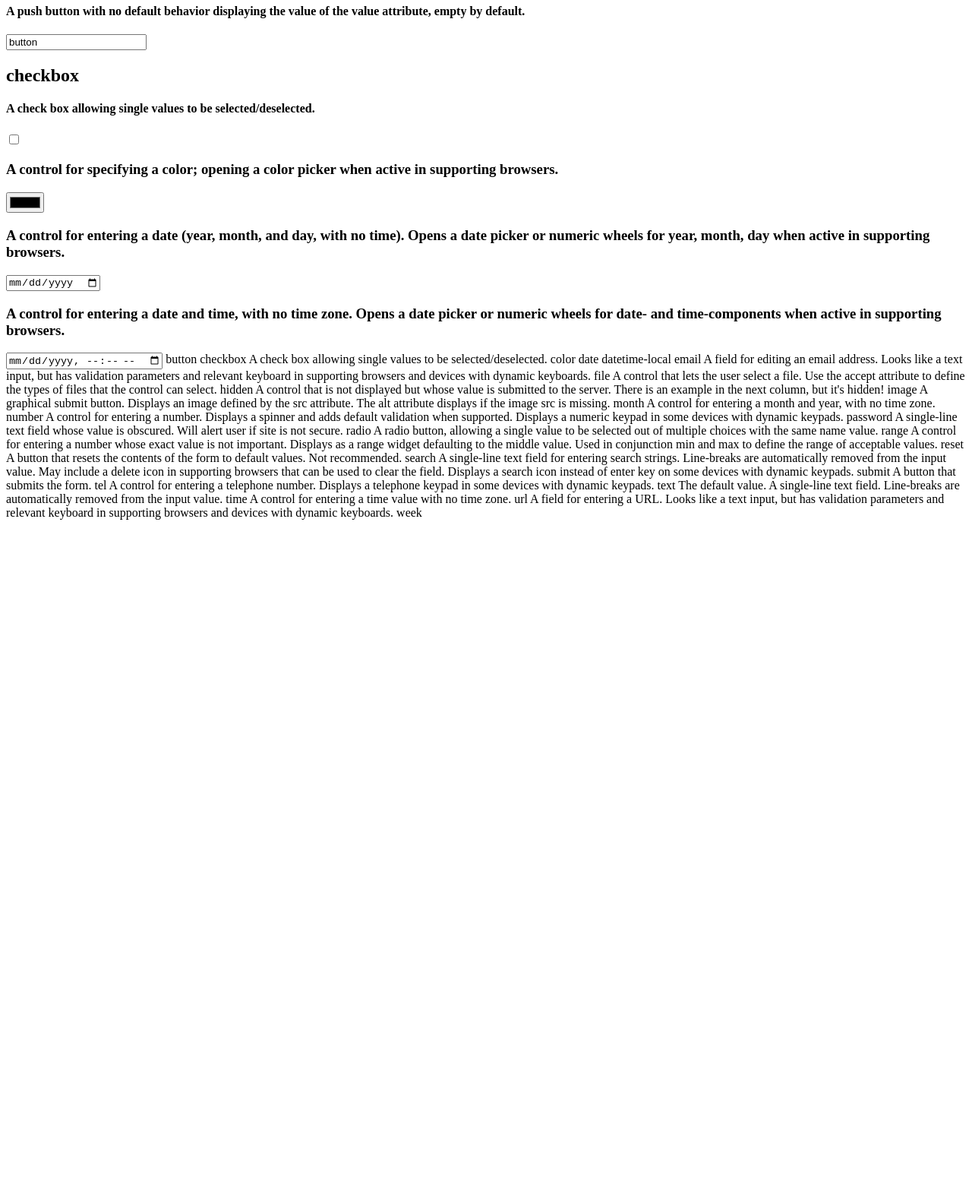
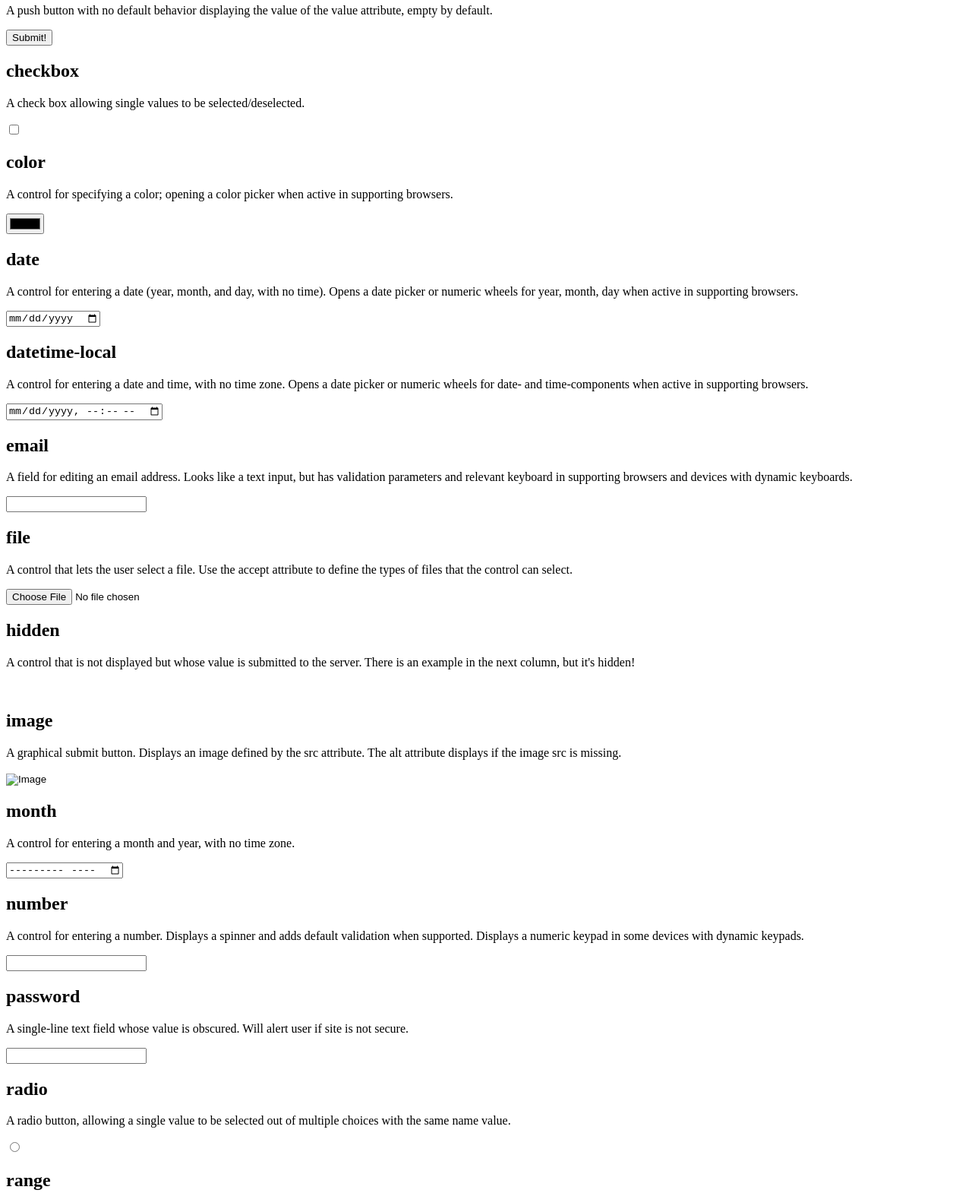
Before and after one commit to eastonit/Web-Development, a plain HTML site: page HTML - Personal Site/inputs.html in a window 1280 px wide. Shown: the part 160-1730 px from the top of the page at 76% size. Before the commit the page ends 852 px from the top, so only its background shows below. Drawn offline with Linux system fonts and the light colour scheme.

Commit message:
Updated inputs.html

```diff
--- a/HTML - Personal Site/inputs.html
+++ b/HTML - Personal Site/inputs.html
@@ -1,80 +1,100 @@
 <!DOCTYPE html>
 <html lang="en" dir="ltr">
+
 <head>
   <meta charset="utf-8">
   <title>Inputs</title>
 </head>
+
 <body>
   <h1>Input List</h1>
   <br>
   <h2>button</h2>
-    <h4>A push button with no default behavior displaying the value of the value attribute, empty by default.</h4>
-    <input type="<button type="button" name="button" value="button"><br>
+  <p>A push button with no default behavior displaying the value of the value attribute, empty by default.</p>
+  <input type="button" name="button1" value="Submit!"><br>
 
   <h2>checkbox</h2>
-    <h4>A check box allowing single values to be selected/deselected.</h4>
+  <p>A check box allowing single values to be selected/deselected.</p>
   <input type="checkbox" name="" value=""><br>
 
-    <h3>A control for specifying a color; opening a color picker when active in supporting browsers.</h3>
-    <input type="color" name="" value="">
-    <h3>A control for entering a date (year, month, and day, with no time). Opens a date picker or numeric wheels for year, month, day when active in supporting browsers.</h3>
-    <input type="date" name="" value="">
-    <h3>A control for entering a date and time, with no time zone. Opens a date picker or numeric wheels for date- and time-components when active in supporting browsers.</h3>
-    <input type="datetime-local" name="" value="">
+  <h2>color</h2>
+  <p>A control for specifying a color; opening a color picker when active in supporting browsers.</p>
+  <input type="color" name="" value=""><br>
 
+  <h2>date</h2>
+  <p>A control for entering a date (year, month, and day, with no time). Opens a date picker or numeric wheels for year, month, day when active in supporting browsers.</p>
+  <input type="date" name="" value=""><br>
 
+  <h2>datetime-local</h2>
+  <p>A control for entering a date and time, with no time zone. Opens a date picker or numeric wheels for date- and time-components when active in supporting browsers.</p>
+  <input type="datetime-local" name="" value=""><br>
 
+  <h2>email</h2>
+  <p>A field for editing an email address. Looks like a text input, but has validation parameters and relevant keyboard in supporting browsers and devices with dynamic keyboards.</p>
+  <input type="email" name="" value=""><br>
 
+  <h2>file</h2>
+  <p>A control that lets the user select a file. Use the accept attribute to define the types of files that the control can select.</p>
+  <input type="file" name="" value="Choose file"><br>
 
+  <h2>hidden</h2>
+  <p>A control that is not displayed but whose value is submitted to the server. There is an example in the next column, but it's hidden!</p>
+  <input type="hidden" name="missing" value="hidden"><br>
 
+  <h2>image</h2>
+  <p>A graphical submit button. Displays an image defined by the src attribute. The alt attribute displays if the image src is missing.</p>
+  <input type="image" name="" value="Image"><br>
 
+  <h2>month</h2>
+  <p>A control for entering a month and year, with no time zone.</p>
+  <input type="month" name="" value=""><br>
 
+  <h2>number</h2>
+  <p>A control for entering a number. Displays a spinner and adds default validation when supported. Displays a numeric keypad in some devices with dynamic keypads.</p>
+  <input type="number" name="" value=""><br>
 
-    button
+  <h2>password</h2>
+  <p>A single-line text field whose value is obscured. Will alert user if site is not secure.</p>
+  <input type="password" name="" value=""><br>
 
-    checkbox	A check box allowing single values to be selected/deselected.
+  <h2>radio</h2>
+  <p>A radio button, allowing a single value to be selected out of multiple choices with the same name value.</p>
+  <input type="radio" name="" value=""><br>
 
-    color
+  <h2>range</h2>
+  <p>A control for entering a number whose exact value is not important. Displays as a range widget defaulting to the middle value. Used in conjunction min and max to define the range of acceptable values.</p>
+  <input type="range" name="" value=""><br>
 
-    date
+  <h2>reset</h2>
+  <p>A button that resets the contents of the form to default values. Not recommended.</p>
+  <input type="reset" name="" value=""><br>
 
-    datetime-local
+  <h2>search</h2>
+  <p>A single-line text field for entering search strings. Line-breaks are automatically removed from the input value. May include a delete icon in supporting browsers that can be used to clear the field. Displays a search icon instead of enter
+    key on some devices with dynamic keypads.</p>
+  <input type="search" name="" value=""><br>
 
-    email	A field for editing an email address. Looks like a text input, but has validation parameters and relevant keyboard in supporting browsers and devices with dynamic keyboards.
+  <h2>submit</h2>
+  <p>A button that submits the form.</p>
+  <input type="submit" name="" value=""><br>
 
-    file	A control that lets the user select a file. Use the accept attribute to define the types of files that the control can select.
+  <h2>tel</h2>
+  <p>A control for entering a telephone number. Displays a telephone keypad in some devices with dynamic keypads.</p>
+  <input type="tel" name="" value=""><br>
 
-    hidden	A control that is not displayed but whose value is submitted to the server. There is an example in the next column, but it's hidden!
-    image	A graphical submit button. Displays an image defined by the src attribute. The alt attribute displays if the image src is missing.
+  <h2>text</h2>
+  <p> The default value. A single-line text field. Line-breaks are automatically removed from the input value.</p>
+  <input type="text" name="" value=""><br>
 
-    month	A control for entering a month and year, with no time zone.
+  <h2>time</h2>
+  <p>A control for entering a time value with no time zone.</p>
+  <input type="time" name="" value=""><br>
 
-    number	A control for entering a number. Displays a spinner and adds default validation when supported. Displays a numeric keypad in some devices with dynamic keypads.
-
-    password	A single-line text field whose value is obscured. Will alert user if site is not secure.
-
-    radio	A radio button, allowing a single value to be selected out of multiple choices with the same name value.
-
-    range	A control for entering a number whose exact value is not important. Displays as a range widget defaulting to the middle value. Used in conjunction min and max to define the range of acceptable values.
-
-    reset	A button that resets the contents of the form to default values. Not recommended.
-
-    search	A single-line text field for entering search strings. Line-breaks are automatically removed from the input value. May include a delete icon in supporting browsers that can be used to clear the field. Displays a search icon instead of enter key on some devices with dynamic keypads.
-
-    submit	A button that submits the form.
-
-    tel	A control for entering a telephone number. Displays a telephone keypad in some devices with dynamic keypads.
-
-    text	The default value. A single-line text field. Line-breaks are automatically removed from the input value.
-
-    time	A control for entering a time value with no time zone.
-
-    url	A field for entering a URL. Looks like a text input, but has validation parameters and relevant keyboard in supporting browsers and devices with dynamic keyboards.
-
-    week
-
-
+  <h2>url</h2>
+  <p>A field for entering a URL. Looks like a text input, but has validation parameters and relevant keyboard in supporting browsers and devices with dynamic keyboards.</p>
+  <input type="url" name="" value=""><br>
 
 
 </body>
+
 </html>
```
Also changed, not shown: HTML - Personal Site/contact.html (+7 -9 lines). Lines whose indentation alone changed are shown as unchanged.
